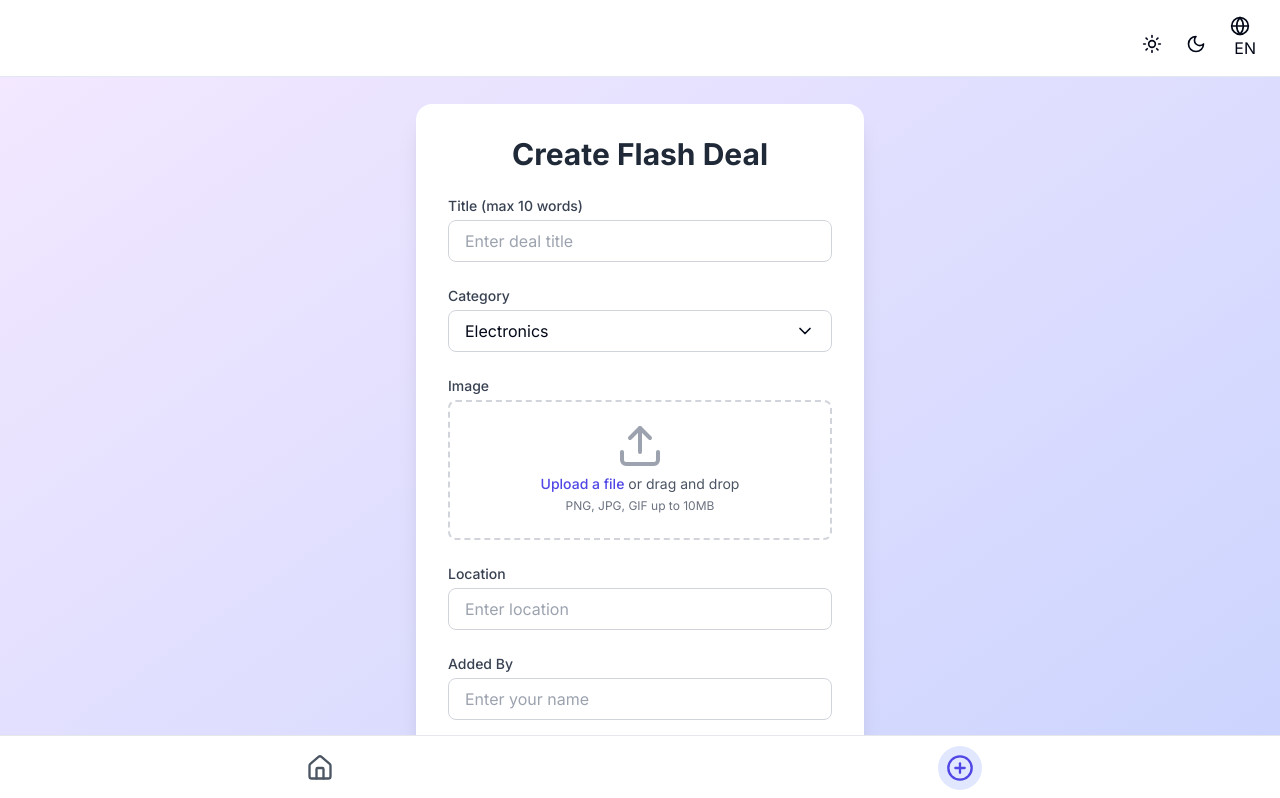
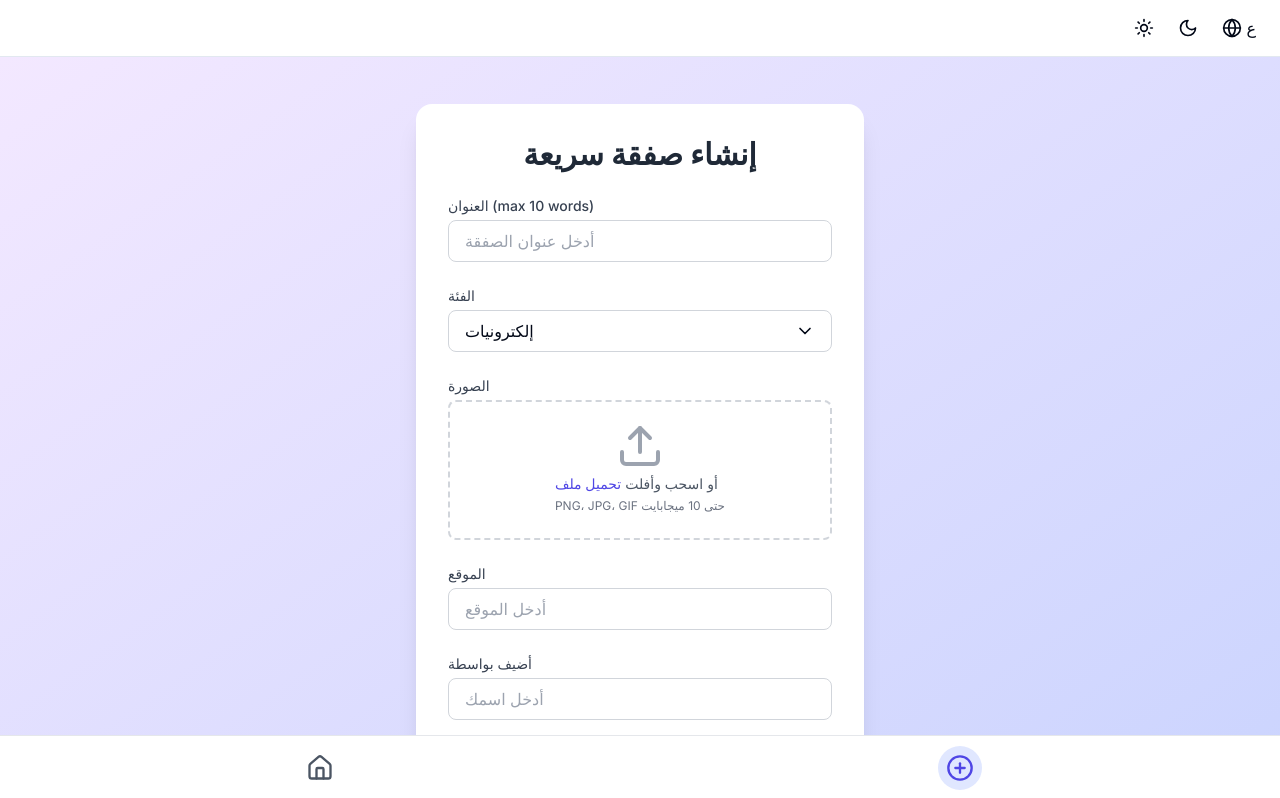
Before and after one commit to dhyabi2/flashdeal-collective, a React (Vite) app: page /upload in a window 1280 px wide. Shown: the top 798 px of the page. Built offline with nearby package versions, Linux system fonts and the light colour scheme.

Commit message:
Update language settings
- Restrict language options to English and Arabic, with Arabic as the default.
- Ensure the selected language state is maintained across user sessions.
- Move the language switch icon to be adjacent to the light/dark mode toggle.
[skip gpt_engineer]

```diff
--- a/src/components/TopNav.jsx
+++ b/src/components/TopNav.jsx
@@ -10,7 +10,7 @@ const TopNav = () => {
   return (
     <nav className="fixed top-0 left-0 right-0 bg-background border-b border-border z-10">
       <div className="container mx-auto px-4 py-2 flex justify-end">
-        <div className="space-x-2">
+        <div className="space-x-2 flex items-center">
           <button
             onClick={() => setTheme('light')}
             className="p-2 rounded-full hover:bg-gray-200 dark:hover:bg-gray-700"
@@ -27,11 +27,11 @@ const TopNav = () => {
           </button>
           <button
             onClick={toggleLanguage}
-            className="p-2 rounded-full hover:bg-gray-200 dark:hover:bg-gray-700"
+            className="p-2 rounded-full hover:bg-gray-200 dark:hover:bg-gray-700 flex items-center"
             aria-label="Toggle language"
           >
             <Globe size={20} />
-            <span className="ml-1">{language.toUpperCase()}</span>
+            <span className="ml-1">{language === 'ar' ? 'ع' : 'EN'}</span>
           </button>
         </div>
       </div>
--- a/src/contexts/LanguageContext.jsx
+++ b/src/contexts/LanguageContext.jsx
@@ -1,14 +1,21 @@
-import React, { createContext, useState, useContext } from 'react';
+import React, { createContext, useState, useContext, useEffect } from 'react';
 
 const LanguageContext = createContext();
 
 export const useLanguage = () => useContext(LanguageContext);
 
 export const LanguageProvider = ({ children }) => {
-  const [language, setLanguage] = useState('en');
+  const [language, setLanguage] = useState(() => {
+    const savedLanguage = localStorage.getItem('language');
+    return savedLanguage || 'ar'; // Default to Arabic if no saved preference
+  });
+
+  useEffect(() => {
+    localStorage.setItem('language', language);
+  }, [language]);
 
   const toggleLanguage = () => {
-    setLanguage(prevLang => prevLang === 'en' ? 'es' : 'en');
+    setLanguage(prevLang => prevLang === 'ar' ? 'en' : 'ar');
   };
 
   const translations = {
@@ -42,35 +49,35 @@ export const LanguageProvider = ({ children }) => {
       titleAndImageRequired: 'Title and image are mandatory',
       failedToAddDeal: 'Failed to add deal. Please try again.',
     },
-    es: {
-      home: 'Inicio',
-      addDeal: 'Añadir Oferta',
-      createFlashDeal: 'Crear Oferta Relámpago',
-      title: 'Título',
-      enterDealTitle: 'Ingrese el título de la oferta',
-      category: 'Categoría',
-      image: 'Imagen',
-      uploadFile: 'Subir un archivo',
-      dragDrop: 'o arrastrar y soltar',
-      imageTypes: 'PNG, JPG, GIF hasta 10MB',
-      location: 'Ubicación',
-      enterLocation: 'Ingrese la ubicación',
-      duration: 'Duración (horas)',
-      create: 'Crear Oferta Relámpago',
-      newest: 'Más Recientes',
-      expiringSoon: 'A Punto de Expirar',
-      mostLiked: 'Más Gustados',
-      noMoreDeals: 'No hay más ofertas para mostrar',
-      electronics: 'Electrónica',
-      fashion: 'Moda',
-      home: 'Hogar',
-      beauty: 'Belleza',
-      sports: 'Deportes',
-      addedBy: 'Añadido Por',
-      enterAddedBy: 'Ingrese su nombre',
-      titleTooLong: 'El título debe tener 10 palabras o menos',
-      titleAndImageRequired: 'El título y la imagen son obligatorios',
-      failedToAddDeal: 'No se pudo añadir la oferta. Por favor, inténtelo de nuevo.',
+    ar: {
+      home: 'الرئيسية',
+      addDeal: 'إضافة صفقة',
+      createFlashDeal: 'إنشاء صفقة سريعة',
+      title: 'العنوان',
+      enterDealTitle: 'أدخل عنوان الصفقة',
+      category: 'الفئة',
+      image: 'الصورة',
+      uploadFile: 'تحميل ملف',
+      dragDrop: 'أو اسحب وأفلت',
+      imageTypes: 'PNG، JPG، GIF حتى 10 ميجابايت',
+      location: 'الموقع',
+      enterLocation: 'أدخل الموقع',
+      duration: 'المدة (بالساعات)',
+      create: 'إنشاء صفقة سريعة',
+      newest: 'الأحدث',
+      expiringSoon: 'تنتهي قريبًا',
+      mostLiked: 'الأكثر إعجابًا',
+      noMoreDeals: 'لا توجد المزيد من الصفقات لعرضها',
+      electronics: 'إلكترونيات',
+      fashion: 'أزياء',
+      home: 'المنزل',
+      beauty: 'الجمال',
+      sports: 'رياضة',
+      addedBy: 'أضيف بواسطة',
+      enterAddedBy: 'أدخل اسمك',
+      titleTooLong: 'يجب أن يكون العنوان 10 كلمات أو أقل',
+      titleAndImageRequired: 'العنوان والصورة إلزاميان',
+      failedToAddDeal: 'فشل في إضافة الصفقة. يرجى المحاولة مرة أخرى.',
     },
   };
 
```
